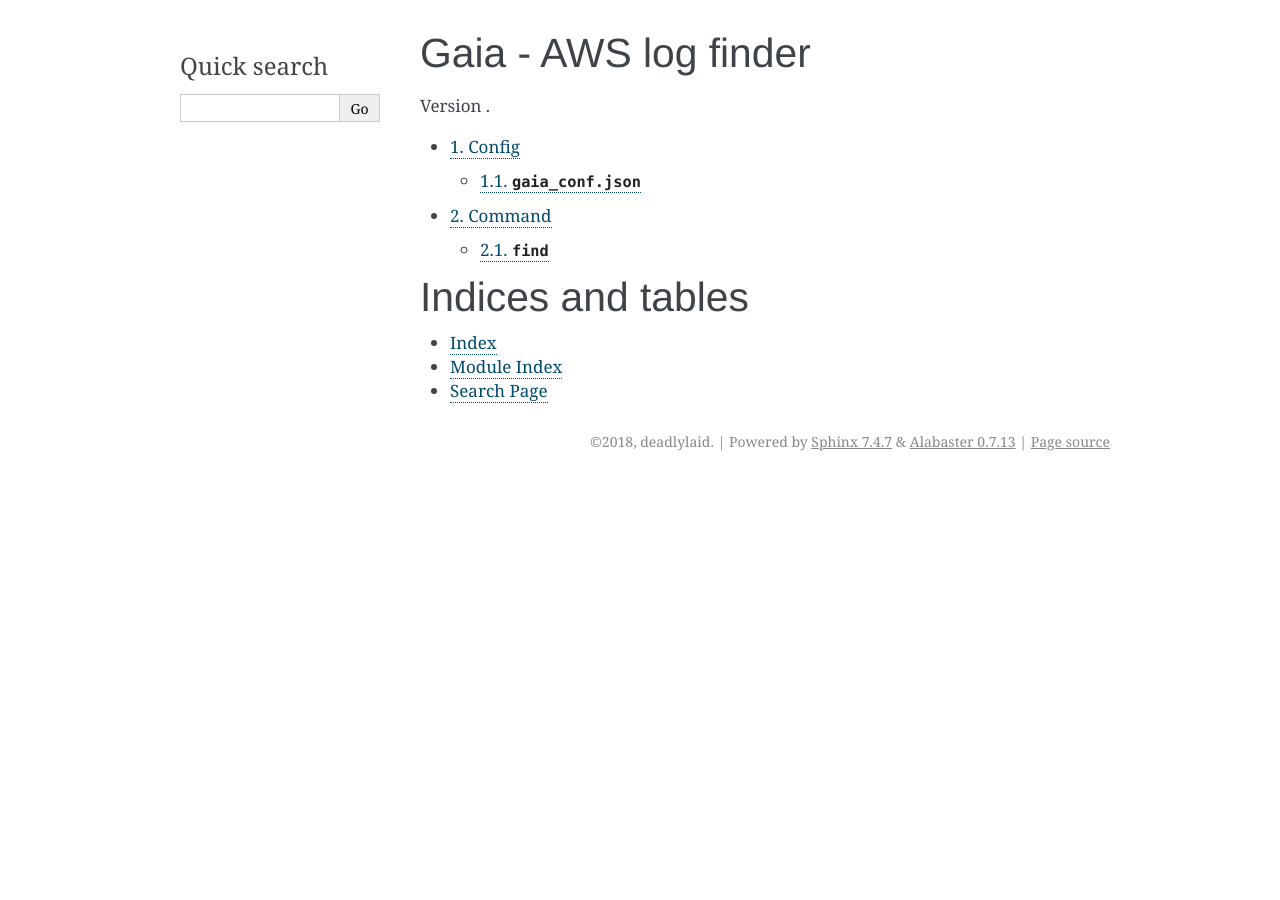
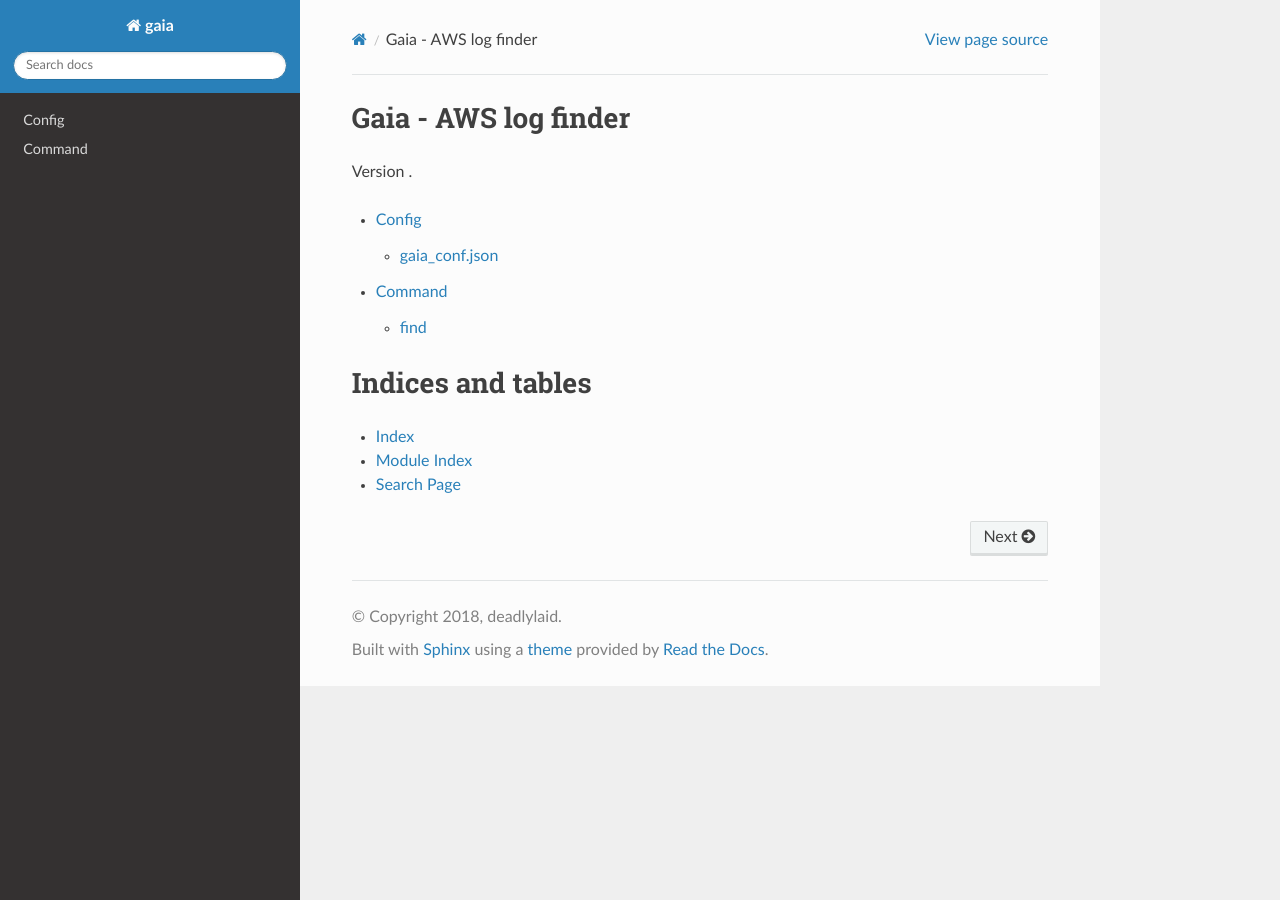
Before and after one commit to deadlylaid/gaia, a Sphinx documentation site: the page built from docs/index.rst, in a window 1280 px wide. Built offline with Sphinx 7.4.7 and the Read the Docs theme 2.0.0, drawn with Linux system fonts in a browser that asks for light colours.

Commit message:
change docs theme

```diff
--- a/docs/command.rst
+++ b/docs/command.rst
@@ -1,8 +1,8 @@
 Command
 =======
 
-``find``
---------
+find
+----
 
 ``gaia_conf.json`` 파일에서 지정된 설정 값을 이용해서 로그를 검색하는 명령어 입니다.
 bucket name과 keyword를 변수로 받고 명령어를 실행합니다.
--- a/docs/conf.py
+++ b/docs/conf.py
@@ -87,7 +87,7 @@ todo_include_todos = True
 # The theme to use for HTML and HTML Help pages.  See the documentation for
 # a list of builtin themes.
 #
-html_theme = 'alabaster'
+html_theme = 'sphinx_rtd_theme'
 
 # Theme options are theme-specific and customize the look and feel of a theme
 # further.  For a list of options available for each theme, see the
--- a/docs/config.rst
+++ b/docs/config.rst
@@ -1,8 +1,8 @@
 Config
 ======
 
-``gaia_conf.json``
-------------------
+gaia_conf.json
+--------------
 
 ``./gaia_conf.json`` 파일은 S3 Bucket Path를 저장하는데 사용됩니다.
 json 형태의 key, value 값을 통해서 key는 bucket name을, value는 bucket name을 제외한 S3 경로를 입력합니다.
--- a/docs/index.rst
+++ b/docs/index.rst
@@ -10,7 +10,6 @@ Version |version|.
 
 .. toctree::
    :maxdepth: 2
-   :numbered:
 
    config
    command
--- a/setup.py
+++ b/setup.py
@@ -16,11 +16,12 @@ tests_requires = [
         'pytest',
         'mock',
         'pytest-cov',
+        'codecov',
 ]
 
 docs_requires = [
         'sphinx',
-        'codecov',
+        'sphinx_rtd_theme',
 ]
 
 setup(
```
